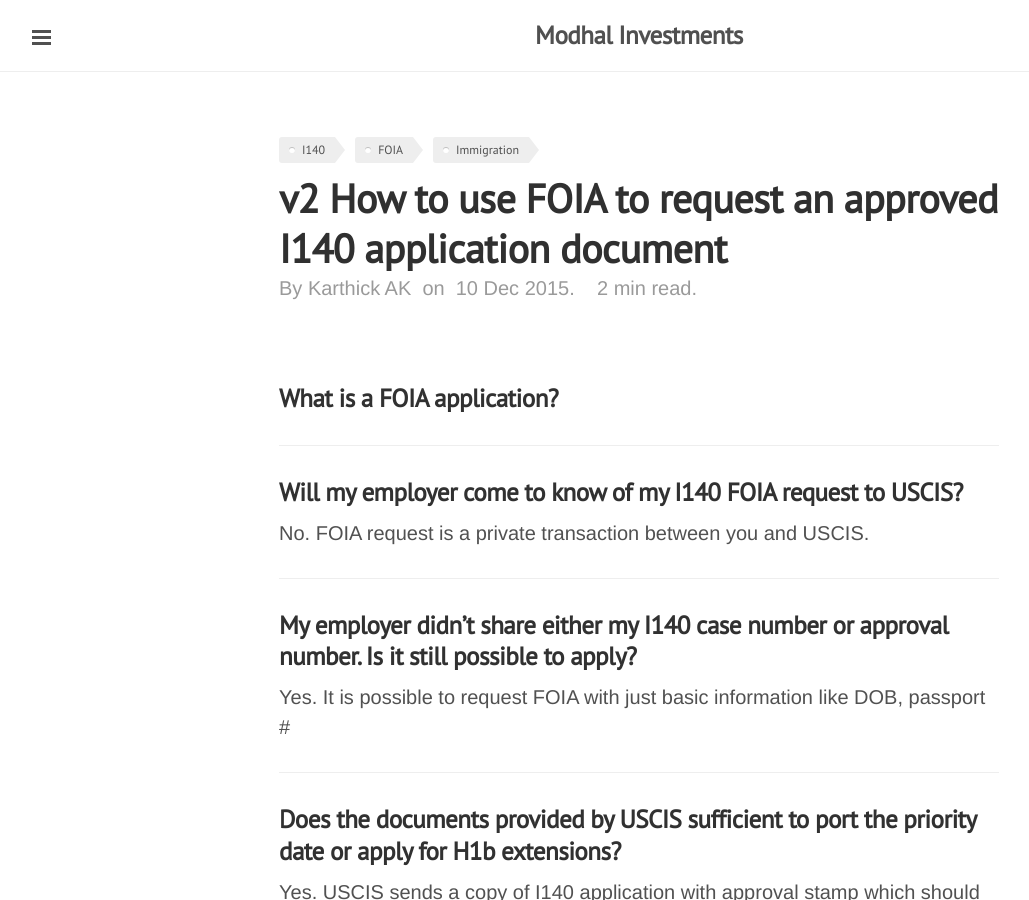
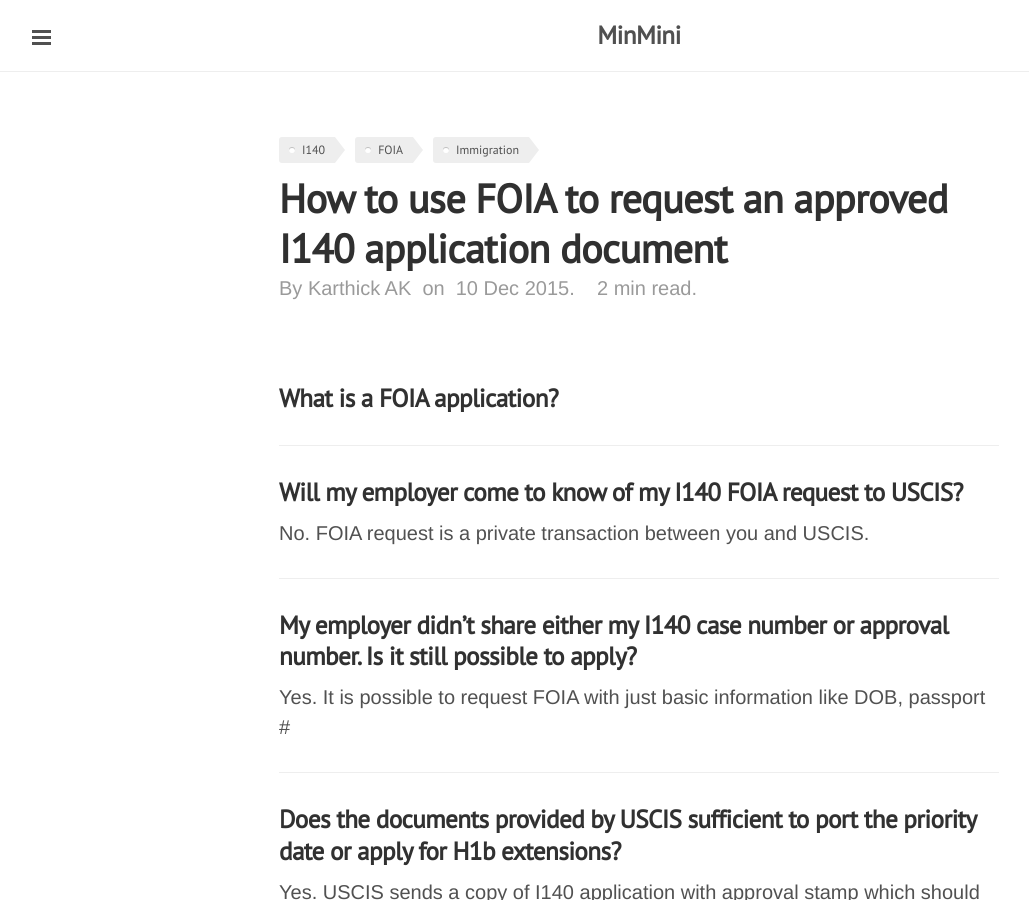
Before and after one commit to gitforwork2/gitforwork.github.io, a Jekyll site: the page built from _posts/2015-12-10-how-to-use-foia-to-request-approved-i140.md, in a window 1280 px wide and 900 px high. Shown: the whole window, without its empty margins (1-1030 px from the left). Built offline with Jekyll 4.4.1, drawn with Linux system fonts in a browser that asks for light colours; Markdown is read by kramdown in place of the engine named in the settings; some of the changed text lies outside the part shown.

Commit message:
setting up master

```diff
--- a/_config.yml
+++ b/_config.yml
@@ -8,7 +8,7 @@
 permalink:        /posts/:title/
 
 # Setup
-title:            Modhal Investments
+title:            MinMini
 tagline:          ""
 description:      'Stock analysis & Investment notes'
 url:              http://gitforwork.github.io/
@@ -22,7 +22,7 @@
 - jekyll-sitemap
 
 author:
-  name:           'Modhal Investments'
+  name:           'MinMini'
   url:            http://gitforwork.github.io/
 
 # Custom vars
--- a/_posts/2015-12-10-how-to-use-foia-to-request-approved-i140.md
+++ b/_posts/2015-12-10-how-to-use-foia-to-request-approved-i140.md
@@ -1,6 +1,6 @@
 ---
 layout: post
-title: v2 How to use FOIA to request an approved I140 application document
+title: How to use FOIA to request an approved I140 application document
 date: 2015-12-10
 tags: I140 FOIA Immigration
 comments: false
```
Also changed, not shown: _drafts/2015-03-28-stock-chicago-bridge-iron.md (renamed from _posts/2015-03-28-stock-chicago-bridge-iron.md), _drafts/2015-03-31-stock-valuation.md (renamed from _posts/2015-03-31-stock-valuation.md), _drafts/2015-04-02-Tracking-Allan-Mecham-DNOW.md (renamed from _posts/2015-04-02-Tracking-Allan-Mecham-DNOW.md), _drafts/2015-04-22-stock-cognizant-ctsh.md (renamed from _posts/2015-04-22-stock-cognizant-ctsh.md), _drafts/2015-04-26-How-to-become-millionaire.md (renamed from _posts/2015-04-26-How-to-become-millionaire.md), _drafts/2015-05-01-dnow-analysis.md (renamed from _posts/2015-05-01-dnow-analysis.md), _drafts/2015-05-09-nov-quick-analysis.md (renamed from _posts/2015-05-09-nov-quick-analysis.md), _drafts/2015-05-16-portfolio-guiding-principles.md (renamed from _posts/2015-05-16-portfolio-guiding-principles.md).
